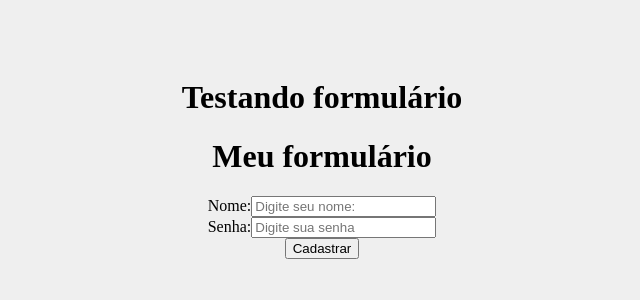
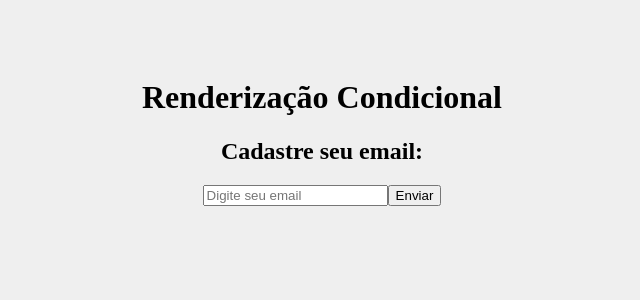
Before and after one commit to FeCharaf/react.js, a React (Create React App) app in the folder meu-projeto/: page / in a window 1280 px wide. Shown: the top 300 px of the page, without its empty margins (318-958 px from the left). Built offline with nearby package versions, Linux system fonts and the light colour scheme.

Commit message:
Renderização condicional

```diff
--- a/meu-projeto/src/App.js
+++ b/meu-projeto/src/App.js
@@ -4,14 +4,16 @@
 // import Frase from "./components/Frase";
 // import List from "./components/List";
 // import Evento from "./components/Evento";
+import Condicional from "./components/Condicional";
 import Form from "./components/Form";
 
 function App() {
   const nome = "Maria";
   return (
     <div className="App">
-      <h1>Testando formulário</h1>
-      <Form />
+      <h1>Renderização Condicional</h1>
+      <Condicional />
+
     </div>
   );
 }
--- a/meu-projeto/src/components/Condicional.js
+++ b/meu-projeto/src/components/Condicional.js
@@ -2,6 +2,37 @@
 
 function Condicional() {
 
+    const [email, setEmail] = useState()
+    const [userEmail, setUserEmail] = useState()
+
+
+    function enviarEmail(e) {
+        e.preventDefault()
+        setUserEmail(email)
+        console.log(userEmail)
+    }
+
+    function limparEmail() {
+        setUserEmail('')
+    }
+
+    return (
+        <div>
+            <h2>Cadastre seu email:</h2>
+            <form>
+                <input type='email' placeholder='Digite seu email'
+                 onChange={(e) => setEmail(e.target.value)}></input>
+                <button onClick={enviarEmail}>Enviar</button>
+                {userEmail && (
+                  <div>
+                     <p>O email do usuário é: {userEmail}</p>
+                     <button onClick={limparEmail}>Limpar email</button>
+                 </div>
+             )}
+            </form>
+
+        </div>
+    )
 
 }
 
```
